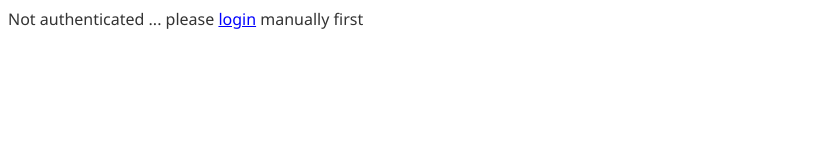
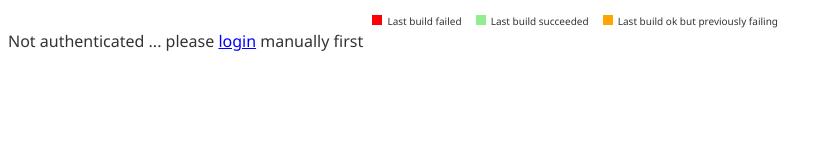
Before and after one commit to ronanclarke/eod-extension, a browser extension: page src/index.html in a window 1280 px wide. Shown: the whole page, without its empty margins (0-831 px from the left). Drawn offline with nearby package versions, Linux system fonts and the light colour scheme; no server answers.

Commit message:
added legend and a few visual tweaks

```diff
--- a/src/index.html
+++ b/src/index.html
@@ -26,6 +26,12 @@
 </head>
 <body>
 <div id="results"></div>
+<div id="legend">
+    <div class="box red"></div><div class="legend">Last build failed</div>
+    <div class="box green"></div><div class="legend">Last build succeeded</div>
+    <div class="box orange"></div><div class="legend">Last build ok but previously failing</div>
+
+</div>
 <div id="status"></div>
 
 
--- a/src/main.css
+++ b/src/main.css
@@ -7,6 +7,35 @@ body {
 
 }
 
+#legend{
+    width: 500px;
+    position: relative;
+    text-align: right;
+    float: right;
+    margin-right: 30px;
+}
+.legend{
+    margin-left: 5px;
+    display: inline;
+    font-size: 10px;
+    width: 100%;
+}
+.box{
+    margin-left: 10px;
+    margin-top: 5px;
+    display: inline-block;
+    width:10px;
+    height: 10px;
+}
+.box.green {
+    background-color: lightgreen;
+}
+.box.red{
+    background-color: red;
+}
+.box.orange{
+    background-color: orange;
+}
 .instance-name {
     width: 220px;
     font-size: 12px;
@@ -125,9 +154,12 @@ td {
 
 }
 
-tr:hover {
+tr.instance-row:hover {
     background: #eee;
+    text-decoration: underline;
+    color: blue !important;
 }
+
 
 a {
     text-decoration: none;
--- a/src/main.js
+++ b/src/main.js
@@ -71,7 +71,7 @@ function buildHTMLfromViews(views) {
                 label = view.url.replace("https://jenkins.whatclinic.net/view/_", "").replace("/", "");
             }
 
-            sHTML += "<tr>";
+            sHTML += '<tr class="instance-row">';
             sHTML += '<td class="instance-name"><a title="Visit site" href="http://' + label + '.eod.whatclinic.net" target="_blank">' + label + "</a></td>";
 
             sHTML += '<td class="jenkins-tab"><a title="View Jenkins Page" href="' + view.url + '" target="_blank"><image alt="' + label + '" src="jenkins.png"/></a></td>';
```
